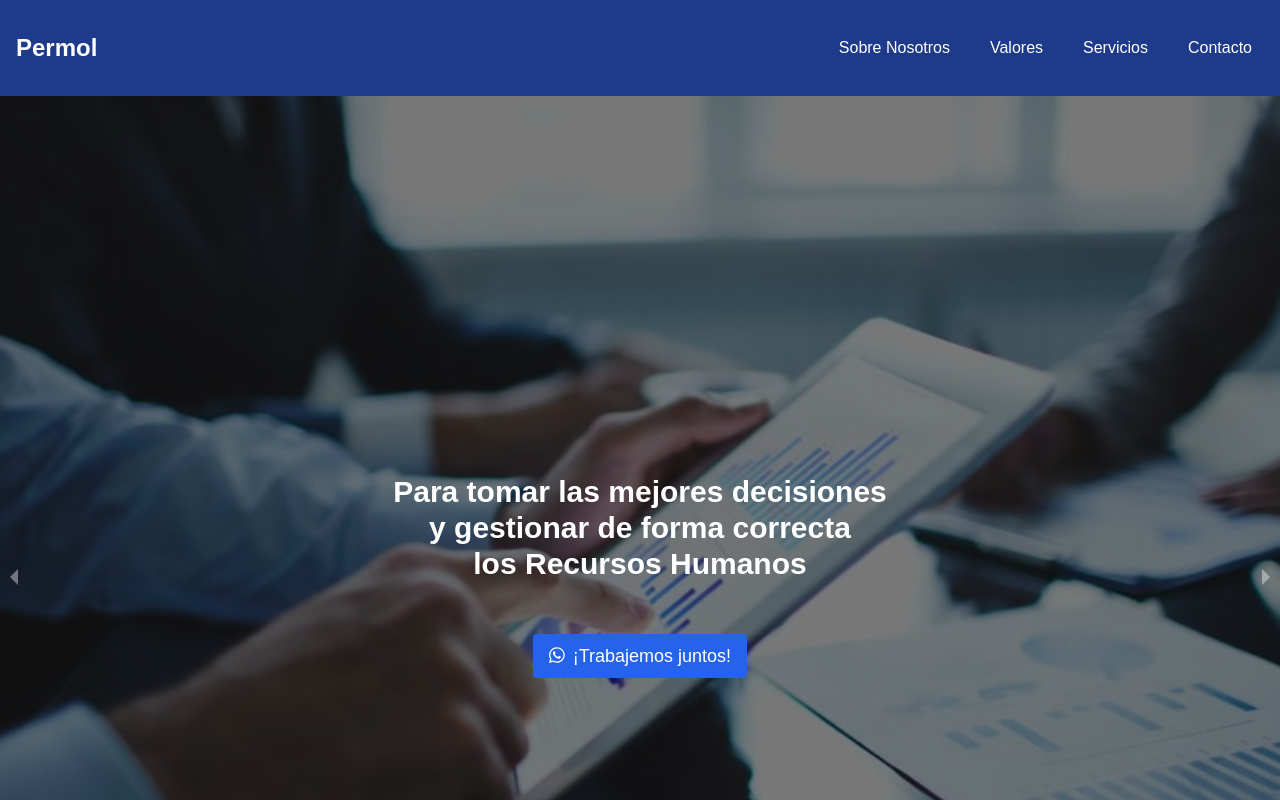
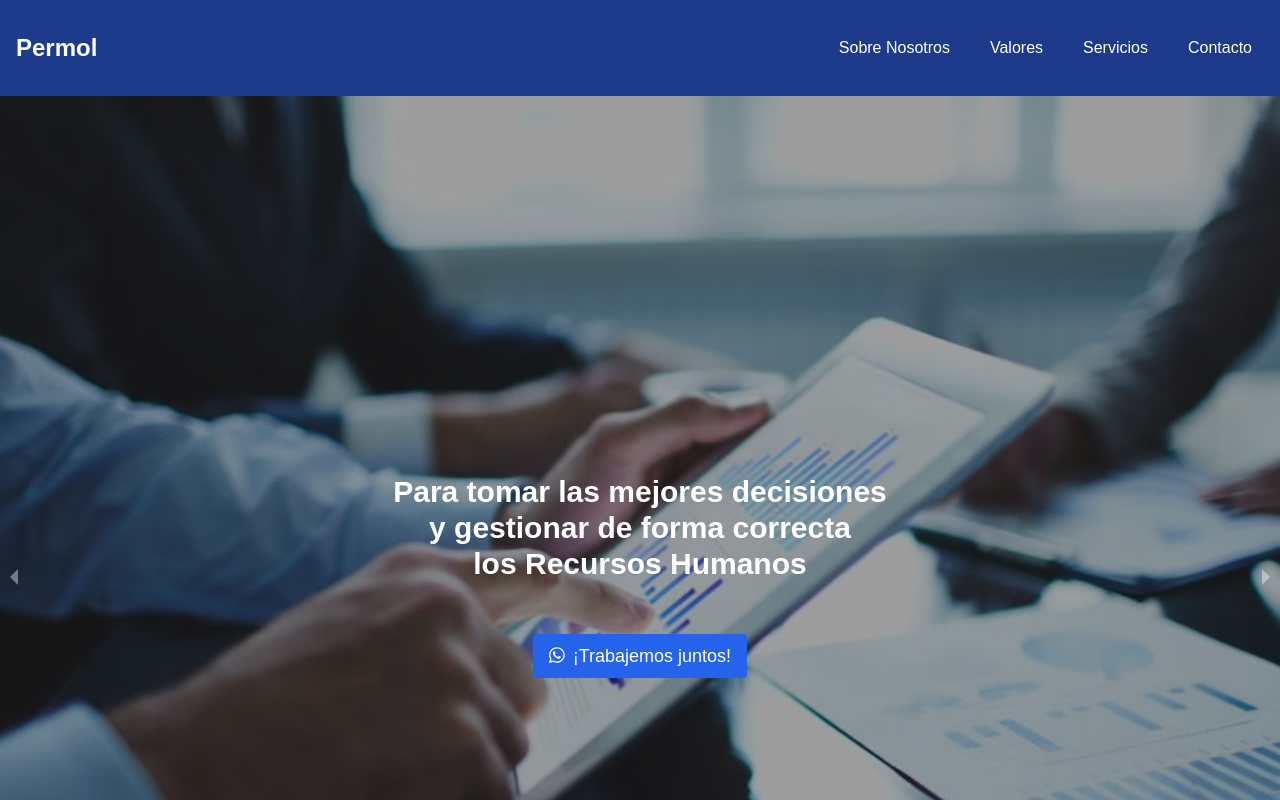
Before and after one commit to prltagustina/permol-web, a React (Create React App) app: page / in a window 1280 px wide. Shown: the top 800 px of the page. Built offline with nearby package versions, Linux system fonts and the light colour scheme; grey boxes are pictures that could not be loaded.

Commit message:
opacity slides

```diff
--- a/src/components/Hero.jsx
+++ b/src/components/Hero.jsx
@@ -137,7 +137,7 @@ function Hero() {
                 alt="Slide 3"
                 className="object-cover w-full h-full"
               />
-              <div className="absolute inset-0 bg-black bg-opacity-50 flex flex-col items-center justify-center px-4 transition-opacity duration-1000">
+              <div className="absolute inset-0 bg-black bg-opacity-35 flex flex-col items-center justify-center px-4 transition-opacity duration-1000">
                 <motion.p
                   variants={descriptionVariants}
                   initial="hidden"
```
